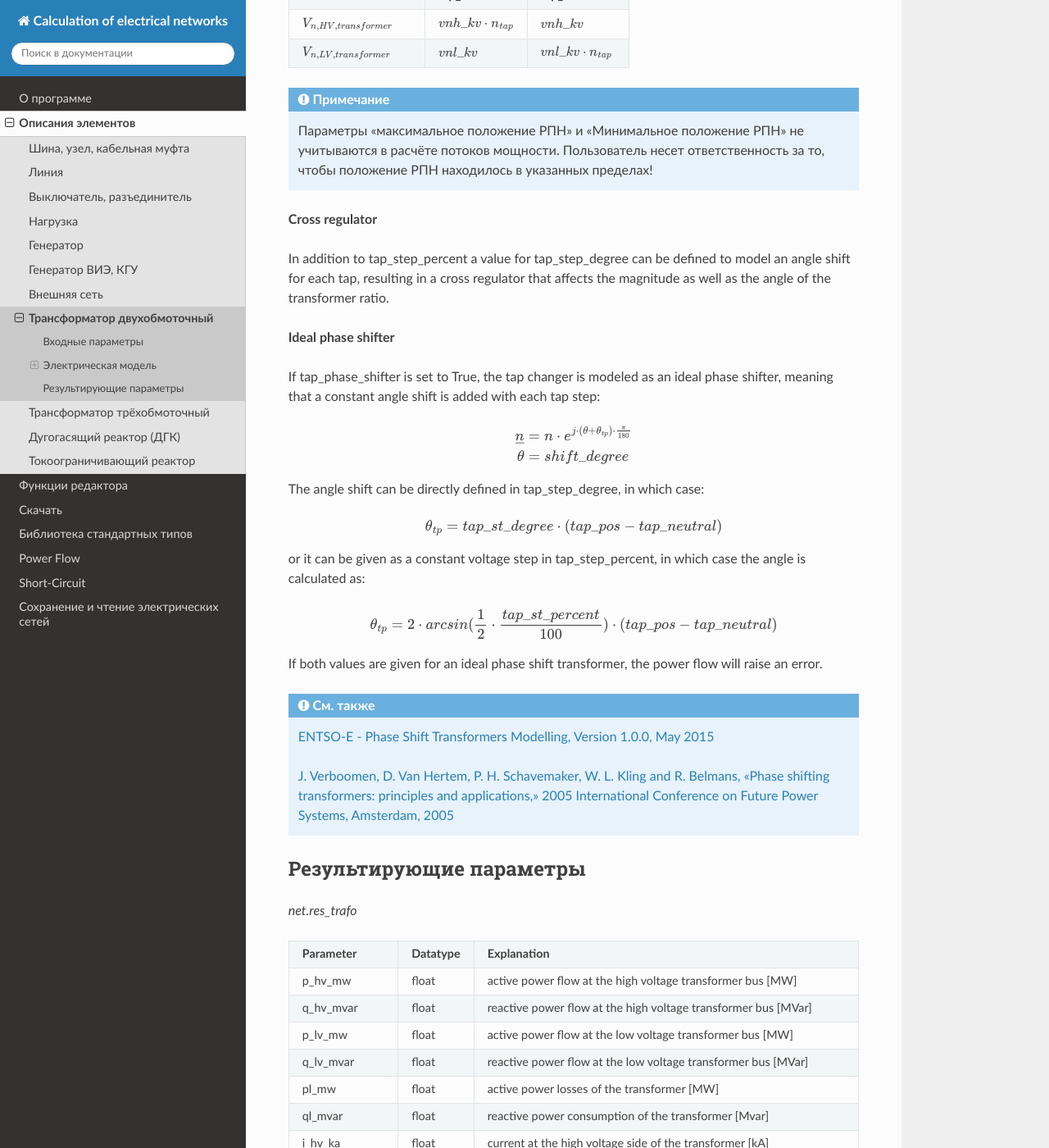
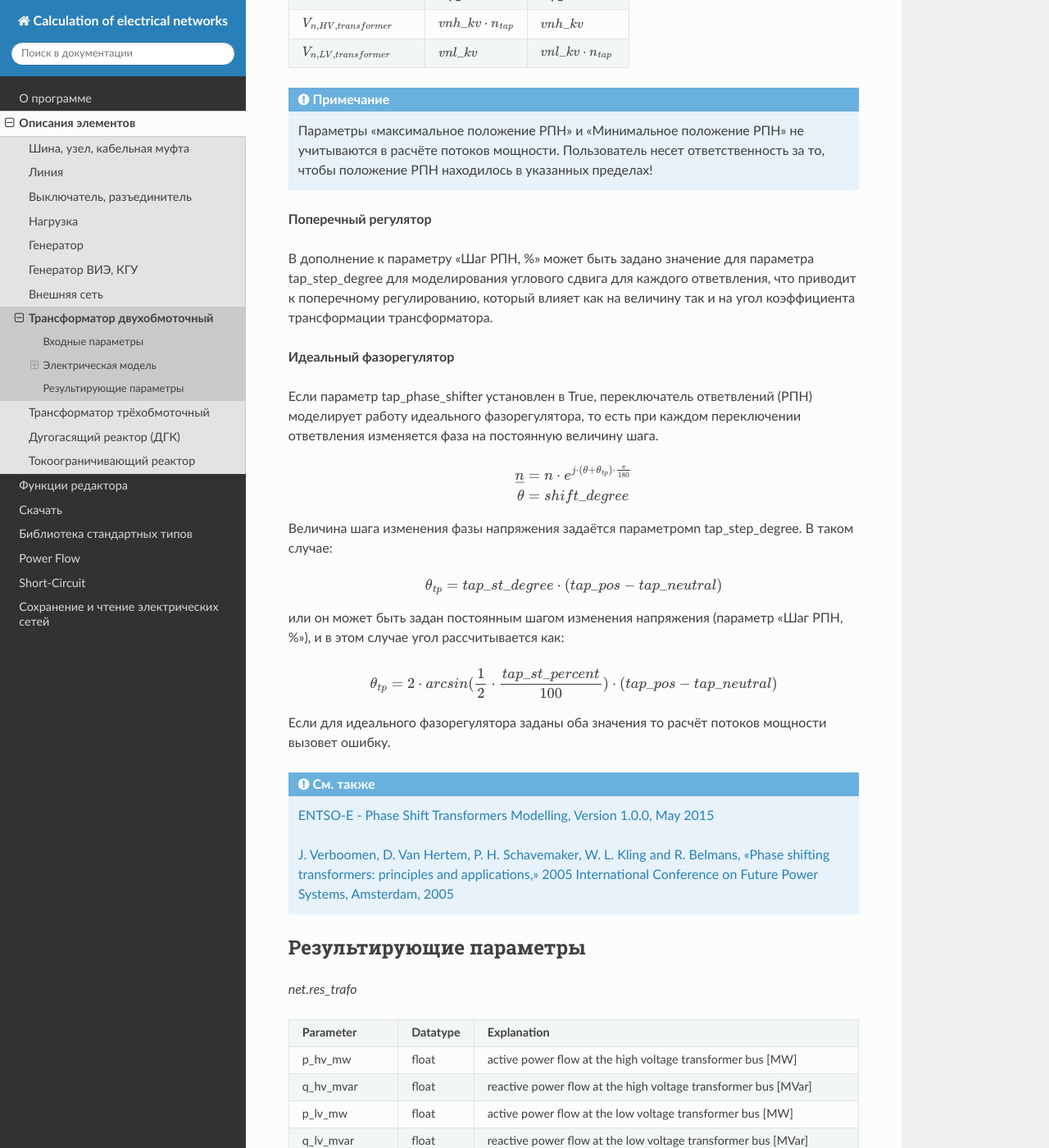
Before and after one commit to vicjan89/doctkz, a Sphinx documentation site: the page built from docs/source/elements/trafo.rst, in a window 1280 px wide and 1400 px high, scrolled down 4030 px. Shown: the whole window at 82% size. Built offline with Sphinx 7.4.7 and the Read the Docs theme 2.0.0, drawn with Linux system fonts in a browser that asks for light colours; some of the changed text lies outside the part shown.

Commit message:
Доперевёл трансформатор и исправил ошибку в Линии

```diff
--- a/docs/source/elements/line.rst
+++ b/docs/source/elements/line.rst
@@ -65,7 +65,7 @@
     \underline{y} &= \underline{Y} \cdot Z_{N} \\
     \end{align*}
 
-где опорное напряжение :math:`V_{N}`является номинальным напряжением входной шины, номинальная полная мощность :math:`S_{N}` определена в системы единиц сети (see :ref:`Unit Systems and Conventions<conventions>`).
+где опорное напряжение :math:`V_{N}`является номинальным напряжением входной шины, номинальная полная мощность :math:`S_{N}` определена в системы единиц сети (see :ref:`Система единиц и условные обозначения<conventions>`).
 
 .. note::
     предполагается, что номинальные напряжения шин соединяемых линией равны, что означает, что программа не поддерживает линии, которые соединяют разные уровни напряжения.
--- a/docs/source/elements/trafo.rst
+++ b/docs/source/elements/trafo.rst
@@ -156,16 +156,14 @@
 .. note::
     Параметры "максимальное положение РПН" и "Минимальное положение РПН" не учитываются в расчёте потоков мощности. Пользователь несет ответственность за то, чтобы положение РПН находилось в указанных пределах!
 
-**Cross regulator**
+**Поперечный регулятор**
 
-In addition to tap_step_percent a value for tap_step_degree can be defined to model an angle shift for each tap, resulting in a cross
-regulator that affects the magnitude as well as the angle of the transformer ratio.
+В дополнение к параметру "Шаг РПН, %" может быть задано значение для параметра tap_step_degree для моделирования углового сдвига для каждого ответвления, что приводит к поперечному регулированию, который влияет как на величину так и на угол коэффициента трансформации трансформатора.
 
+**Идеальный фазорегулятор**
 
-**Ideal phase shifter**
-
-If tap_phase_shifter is set to True, the tap changer is modeled as an ideal phase shifter, meaning that a constant
-angle shift is added with each tap step:
+Если параметр tap_phase_shifter установлен в True, переключатель ответвлений (РПН) моделирует работу идеального фазорегулятора,
+то есть при каждом переключении ответвления изменяется фаза на постоянную величину шага.
 
 .. math::
    :nowrap:
@@ -175,7 +173,7 @@ angle shift is added with each tap step:
    \theta &= shift\_degree
    \end{align*}
 
-The angle shift can be directly defined in tap_step_degree, in which case:
+Величина шага изменения фазы напряжения задаётся  параметромn tap_step_degree. В таком случае:
 
 .. math::
    :nowrap:
@@ -184,7 +182,7 @@ The angle shift can be directly defined in tap_step_degree, in which case:
    \theta_{tp} = tap\_st\_degree \cdot (tap\_pos - tap\_neutral)
    \end{align*}
 
-or it can be given as a constant voltage step in tap_step_percent, in which case the angle is calculated as:
+или он может быть задан постоянным шагом изменения напряжения (параметр "Шаг РПН, %"), и в этом случае угол рассчитывается как:
 
 .. math::
    :nowrap:
@@ -193,7 +191,7 @@ or it can be given as a constant voltage step in tap_step_percent, in which case
    \theta_{tp} = 2 \cdot arcsin(\frac{1}{2} \cdot \frac{tap\_st\_percent}{100})  \cdot (tap\_pos - tap\_neutral)
    \end{align*}
 
-If both values are given for an ideal phase shift transformer, the power flow will raise an error.
+Если для идеального фазорегулятора заданы оба значения то расчёт потоков мощности вызовет ошибку.
 
 .. seealso::
 
@@ -229,9 +227,9 @@ If both values are given for an ideal phase shift transformer, the power flow wi
     i\_lv\_ka &= i_{lv}
     \end{align*}
 
-The definition of the transformer loading depends on the trafo_loading parameter of the power flow.
+Определение нагрузки трансформатора зависит от параметра "Режим расчёта нагрузки трансформатора" в диалоге настоек расчёта потоков мощности установившегося режима.
 
-For trafo_loading="current", the loading is calculated as:
+Для режима "Как отношение тока к номинальному току трансформатора" нагрузка расчитывается:
 
 .. math::
    :nowrap:
@@ -240,8 +238,7 @@ For trafo_loading="current", the loading is calculated as:
     loading\_percent &= max(\frac{i_{hv} \cdot vn\_hv\_kv}{sn\_mva}, \frac{i_{lv} \cdot vn\_lv\_kv}{sn\_mva})  \cdot 100
    \end{align*}
 
-
-For trafo_loading="power", the loading is defined as:
+Для режима "Как отношение полной мощности к номинальной мощности трансформатора" нагрузка расчитывается:
 
 .. math::
    :nowrap:
```
